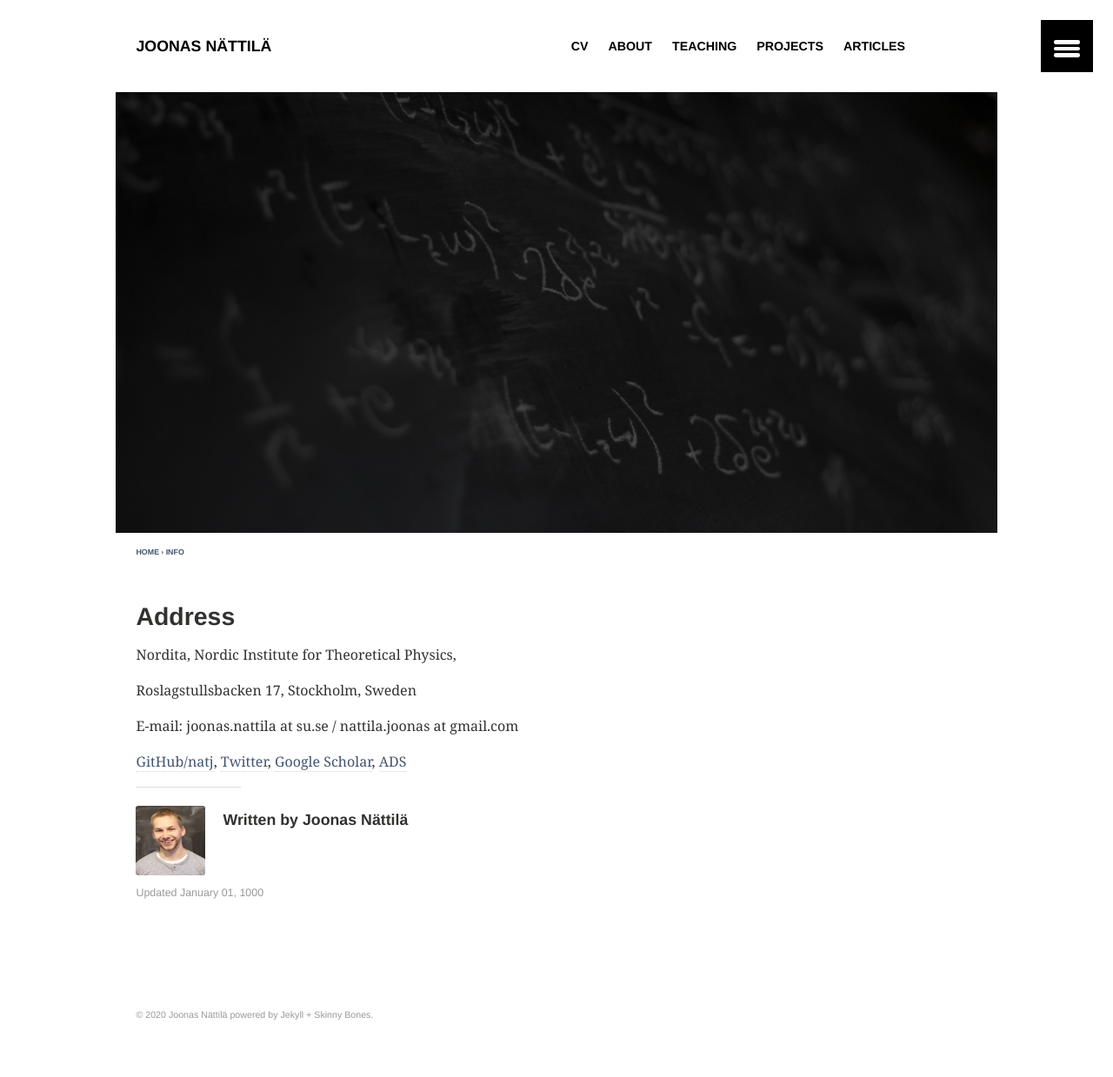
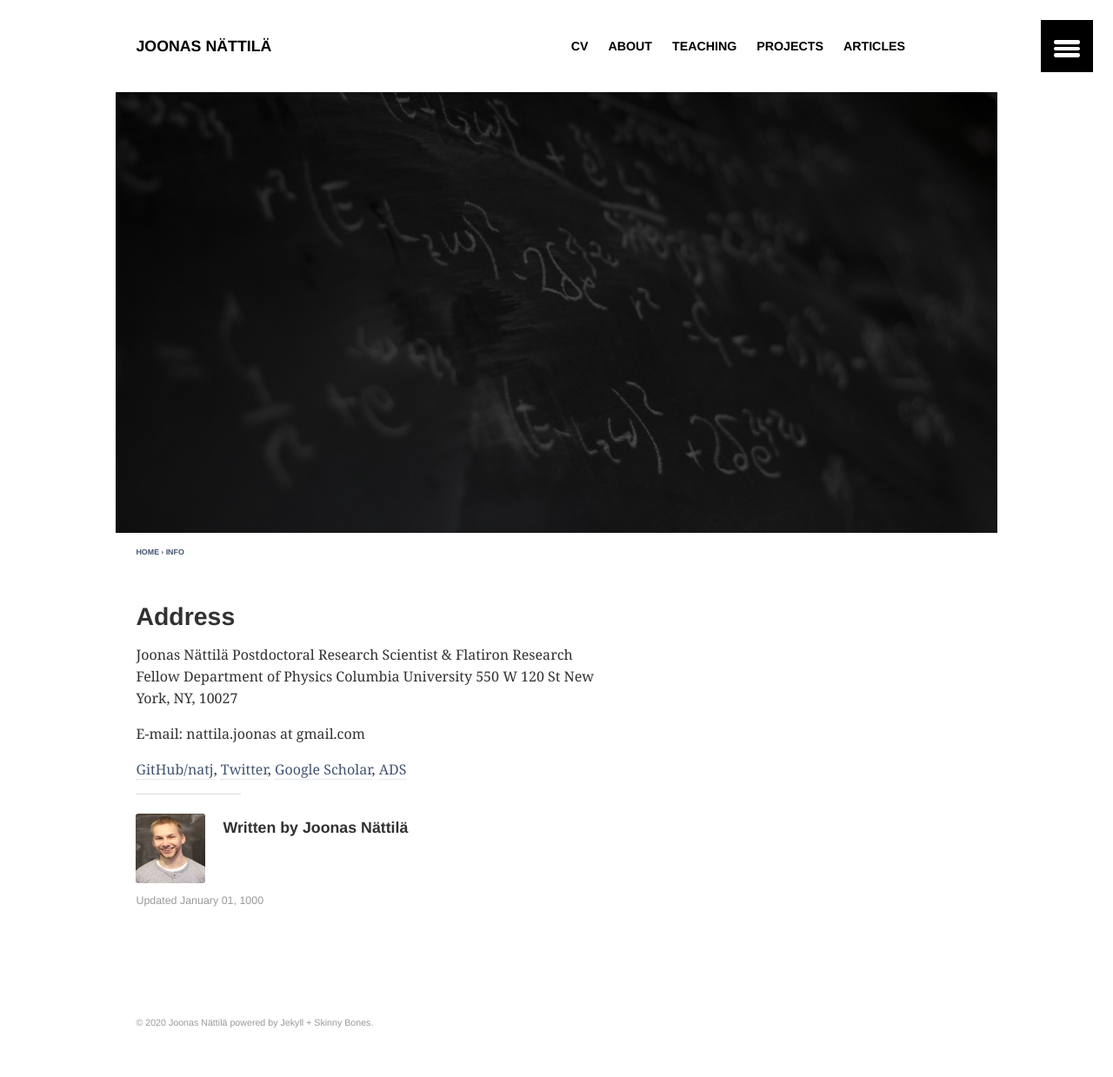
Before and after one commit to natj/natj.github.io, a Jekyll site: the page built from _posts/info/1000-01-01-about.md, in a window 1280 px wide. Shown: the whole page at 87% size. Built offline with Jekyll 4.4.1, drawn with Linux system fonts in a browser that asks for light colours.

Commit message:
update columbia info

```diff
--- a/_layouts/home.html
+++ b/_layouts/home.html
@@ -53,7 +53,7 @@
     <div class="page-lead" style="background-image:url({{ site.url }}/images/{{ page.image.feature }})">
       <div class="wrap page-lead-content">
         <h1>Joonas Nättilä</h1>
-        <h2>Astrophysicist at Nordita</h2>
+        <h2>Astrophysicist at Columbia University & Flatiron Institute</h2>
         <!--
         <div style="float: right;">
         TODO: Address here.
--- a/_posts/info/1000-01-01-about.md
+++ b/_posts/info/1000-01-01-about.md
@@ -15,10 +15,13 @@
 
 ## Address
 
-Nordita, Nordic Institute for Theoretical Physics,
+Joonas Nättilä
+Postdoctoral Research Scientist & Flatiron Research Fellow
+Department of Physics
+Columbia University
+550 W 120 St
+New York, NY, 10027
 
-Roslagstullsbacken 17, Stockholm, Sweden
-
-E-mail: joonas.nattila at su.se / nattila.joonas at gmail.com
+E-mail: nattila.joonas at gmail.com
 
 [GitHub/natj](https://github.com/natj), [Twitter](https://twitter.com/n0m0), [Google Scholar](https://scholar.google.com/citations?user=d1fD9oYAAAAJ&hl=en), [ADS](https://ui.adsabs.harvard.edu/search/q=%20author%3A%22N%C3%A4ttil%C3%A4%22&sort=date%20desc%2C%20bibcode%20desc&p_=0)
```
Also changed, not shown: index.md (+3 -3 lines), images/header.png (added), images/turbulence.png (added).
